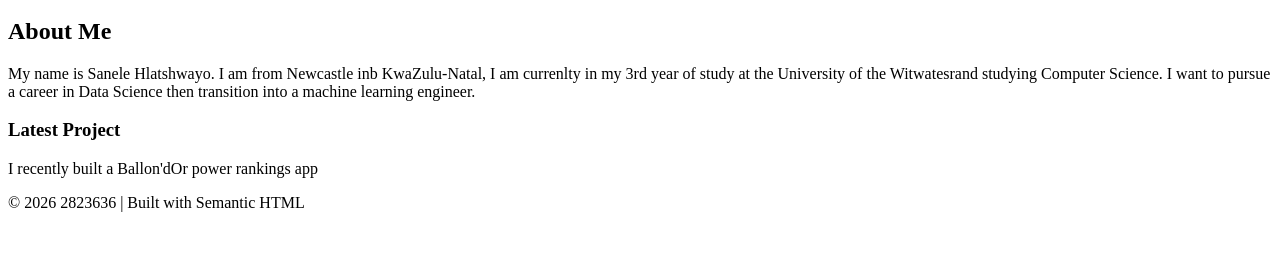
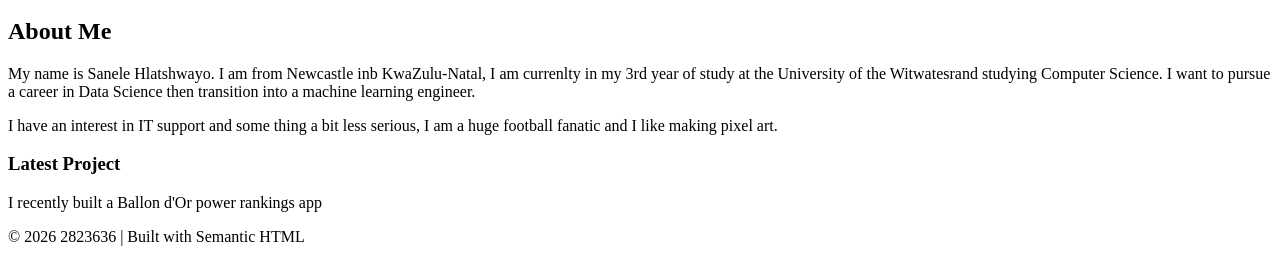
Before and after one commit to Sanele-H/2823636-portfolio, a plain HTML site: page index.html in a window 1280 px wide. Shown: the part 136-416 px from the top of the page. Drawn offline with Linux system fonts and the light colour scheme.

Commit message:
corrected typo in Latest project section

```diff
--- a/index.html
+++ b/index.html
@@ -24,12 +24,15 @@
             <p>
                My name is Sanele Hlatshwayo. I am from Newcastle inb KwaZulu-Natal, I am currenlty in my 3rd year of study at the University of the Witwatesrand studying Computer Science. I want to pursue a career in Data Science then transition into a machine learning engineer.
             </p>
+            <p>
+                I have an interest in IT support and some thing a bit less serious, I am a huge football fanatic and I like making pixel art.
+            </p>
             <article>
             <h3>
                 Latest Project
             </h3>
             <p>
-                I recently built a Ballon'dOr power rankings app
+                I recently built a Ballon d'Or power rankings app
             </p>
             </article>
         </section>
```
